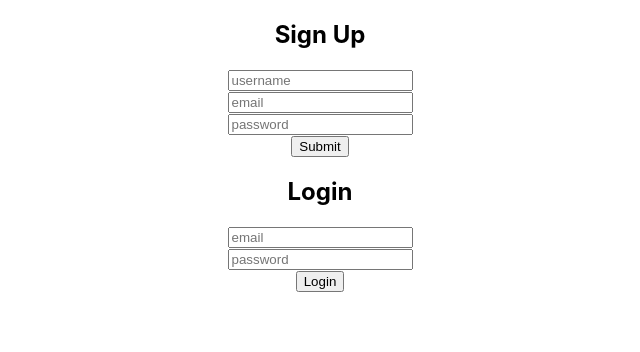
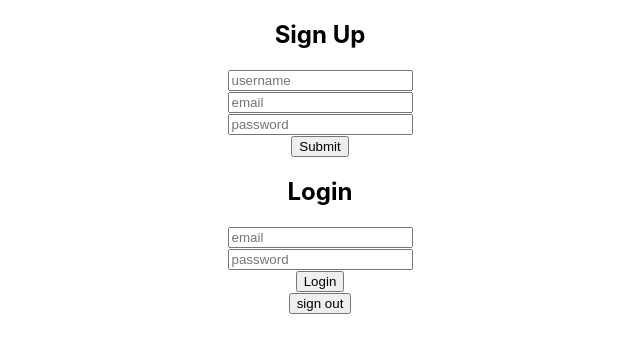
Before and after one commit to biancafu/JWT, a React (Create React App) app in the folder client/: page / in a window 1280 px wide. Shown: the top 352 px of the page, without its empty margins (320-960 px from the left). Built offline with nearby package versions, Linux system fonts and the light colour scheme.

Commit message:
remove token after sign out

```diff
--- a/client/src/App.js
+++ b/client/src/App.js
@@ -2,12 +2,14 @@ import logo from './logo.svg';
 import './App.css';
 import Signup from './signup/Signup';
 import Login from './login/Login';
+import Signout from './signout/Signout';
 
 function App() {
   return (
     <div className="App">
       <Signup />
       <Login />
+      <Signout />
     </div>
   );
 }
--- /dev/null
+++ b/client/src/signout/Signout.js
@@ -0,0 +1,20 @@
+import { React, useState } from 'react';
+import axios from 'axios';
+
+
+export default function Signout() {
+    const onClick = () => {
+        const token = localStorage.getItem("token")
+
+        axios.post('/signout', {token})
+            .then(res => {
+                console.log("sign out as", token)
+                localStorage.removeItem("token")
+            })
+            .catch(err => {
+                console.log(err);
+            })
+    }
+
+    return <button onClick={onClick}>sign out</button>
+};
```
Also changed, not shown: 1 other file (tests, documents, lock files or other folders).
